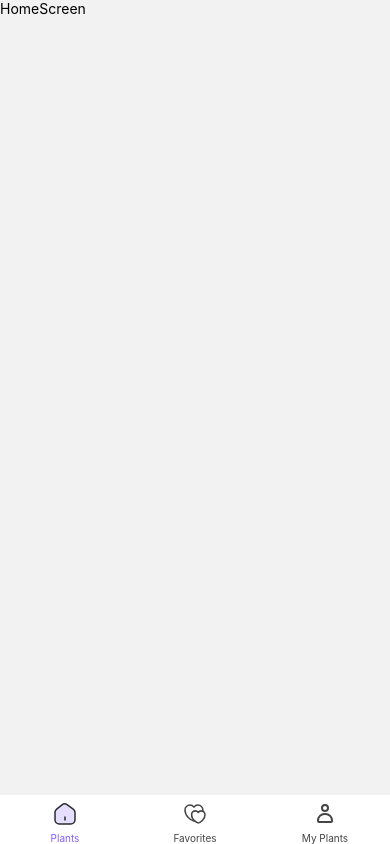
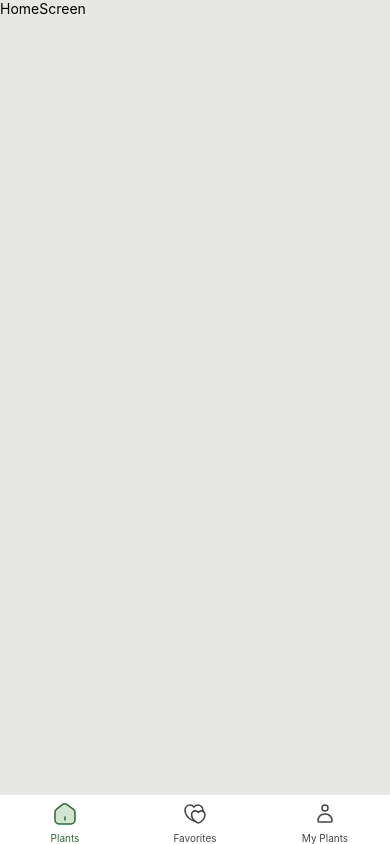
Before and after one commit to DevMahabbat/PlantsApp, a React Native app: screen /HomeMain in a window 390 px wide. Built offline with nearby package versions, Linux system fonts and the light colour scheme.

Commit message:
changes home screen

```diff
--- a/src/assets/HomeIcon.js
+++ b/src/assets/HomeIcon.js
@@ -8,7 +8,7 @@ const SvgHomeIcon = props => (
     fill="none"
     {...props}>
     <Path
-      stroke="#292D32"
+      // stroke="#292D32"
       strokeLinecap="round"
       strokeLinejoin="round"
       strokeWidth={1.5}
--- a/src/assets/ProfileIcon.js
+++ b/src/assets/ProfileIcon.js
@@ -3,7 +3,7 @@ import Svg, {Path} from 'react-native-svg';
 const SvgProfile = props => (
   <Svg xmlns="http://www.w3.org/2000/svg" width={25} height={25} {...props}>
     <Path
-      strokeWidth={2}
+      strokeWidth={1.5}
       d="M15 7a3 3 0 1 1-6 0 3 3 0 0 1 6 0ZM5 19.5a6.5 6.5 0 0 1 6.5-6.5h1a6.5 6.5 0 0 1 6.5 6.5v.5a1 1 0 0 1-1 1H6a1 1 0 0 1-1-1v-.5Z"
     />
   </Svg>
--- a/src/navigation/navigator/HomeTabNavigator.tsx
+++ b/src/navigation/navigator/HomeTabNavigator.tsx
@@ -14,7 +14,7 @@ export const HomeTabNavigator: React.FC = () => {
         tabBarStyle: {
           borderTopWidth: 0,
         },
-        tabBarActiveTintColor: '#815CFF',
+        tabBarActiveTintColor: '#2D6936',
         tabBarInactiveTintColor: '#444444',
         headerShown: false,
       })}>
@@ -23,8 +23,8 @@ export const HomeTabNavigator: React.FC = () => {
         options={{
           tabBarIcon: ({focused}: any) => (
             <SvgHomeIcon
-              stroke={focused ? '#815CFF' : '#444444'}
-              fill={focused ? '#E5DEFF' : '#fff'}
+              stroke={focused ? '#2D6936' : '#444444'}
+              fill={focused ? '#D4E4D2' : '#fff'}
             />
           ),
         }}
@@ -35,8 +35,8 @@ export const HomeTabNavigator: React.FC = () => {
         options={{
           tabBarIcon: ({focused}: any) => (
             <SvgFavoriteIcon
-              stroke={focused ? '#815CFF' : '#444444'}
-              fill={focused ? '#E5DEFF' : '#fff'}
+              stroke={focused ? '#2D6936' : '#444444'}
+              fill={focused ? '#D4E4D2' : '#fff'}
             />
           ),
         }}
@@ -47,8 +47,8 @@ export const HomeTabNavigator: React.FC = () => {
         options={{
           tabBarIcon: ({focused}: any) => (
             <SvgProfile
-              stroke={focused ? '#815CFF' : '#444444'}
-              fill={focused ? '#E5DEFF' : '#fff'}
+              stroke={focused ? '#2D6936' : '#444444'}
+              fill={focused ? '#D4E4D2' : '#fff'}
             />
           ),
         }}
--- a/src/navigation/screens/HomeScreen.tsx
+++ b/src/navigation/screens/HomeScreen.tsx
@@ -1,14 +1,19 @@
-import {StyleSheet, Text, View} from 'react-native';
+import {SafeAreaView, StyleSheet, Text, View} from 'react-native';
 import React from 'react';
 
 const HomeScreen = () => {
   return (
-    <View>
+    <SafeAreaView style={styles.mainCont}>
       <Text>HomeScreen</Text>
-    </View>
+    </SafeAreaView>
   );
 };
 
 export default HomeScreen;
 
-const styles = StyleSheet.create({});
+const styles = StyleSheet.create({
+  mainCont: {
+    flex: 1,
+    backgroundColor: '#E7E8E3',
+  },
+});
--- a/src/navigation/stack/HomeStack.tsx
+++ b/src/navigation/stack/HomeStack.tsx
@@ -13,7 +13,12 @@ const HomeStack = createNativeStackNavigator<HomeStackParamList>();
 
 export const HomeStackNavigator: React.FC = () => {
   return (
-    <HomeStack.Navigator initialRouteName="HomeScreen">
+    <HomeStack.Navigator
+      initialRouteName="HomeScreen"
+      screenOptions={{
+        headerShown: false,
+        // Set the desired background color
+      }}>
       <HomeStack.Screen
         name="HomeScreen"
         component={HomeScreen}
```
